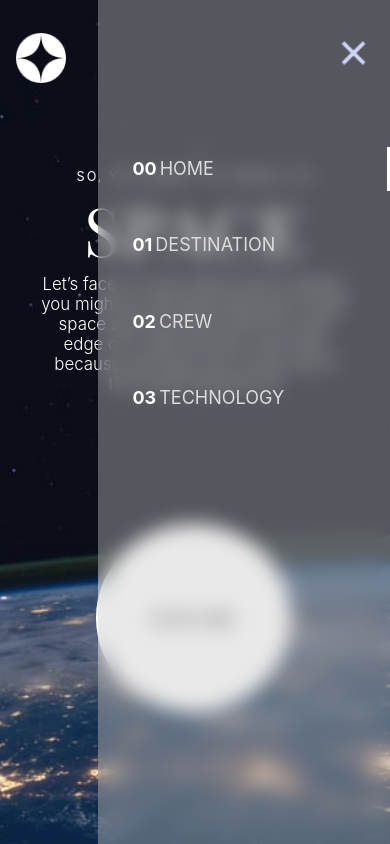
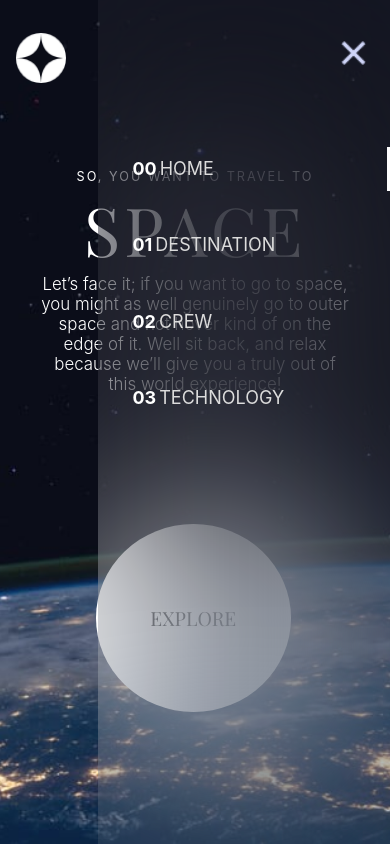
Before and after one commit to PranavPadmanabhan/Space-Tourism, a React (Create React App) app: page / in a window 390 px wide. Both pictures are taken after a click on the picture 357 px from the left and 58 px from the top of the page. Built offline with nearby package versions, Linux system fonts and the light colour scheme.

Commit message:
changed drawer style

```diff
--- a/src/components/drawer/Drawer.css
+++ b/src/components/drawer/Drawer.css
@@ -1,24 +1,20 @@
 @keyframes open {
     0% {
       width: 0;
-      opacity: 0;
     }
 
     100% {
       width: 75%;
-      opacity: 1;
     }
   }
 
   @keyframes close {
     0% {
       width: 75%;
-      opacity: 1;
     }
 
     100% {
       width: 0;
-      opacity: 0;
     }
   }
 
@@ -34,8 +30,8 @@
         visibility: visible;
         width: 75%;
         height: 100vh;
-        background-color: rgba(199, 199, 199, 0.398);
-        backdrop-filter: blur(10px);
+        background-color: rgba(255, 255, 255, 0.04);
+        backdrop-filter: blur(100px);
         position: fixed;
         right: 0;
         z-index: 1;
@@ -44,7 +40,7 @@
         align-items: flex-end;
         justify-content: flex-start;
         box-sizing: border-box;
-        animation: open 0.6s ease-in-out 0s 1 alternate both;
+        animation: open 0.4s ease-in-out  ;
 
     }
     .close {
```
